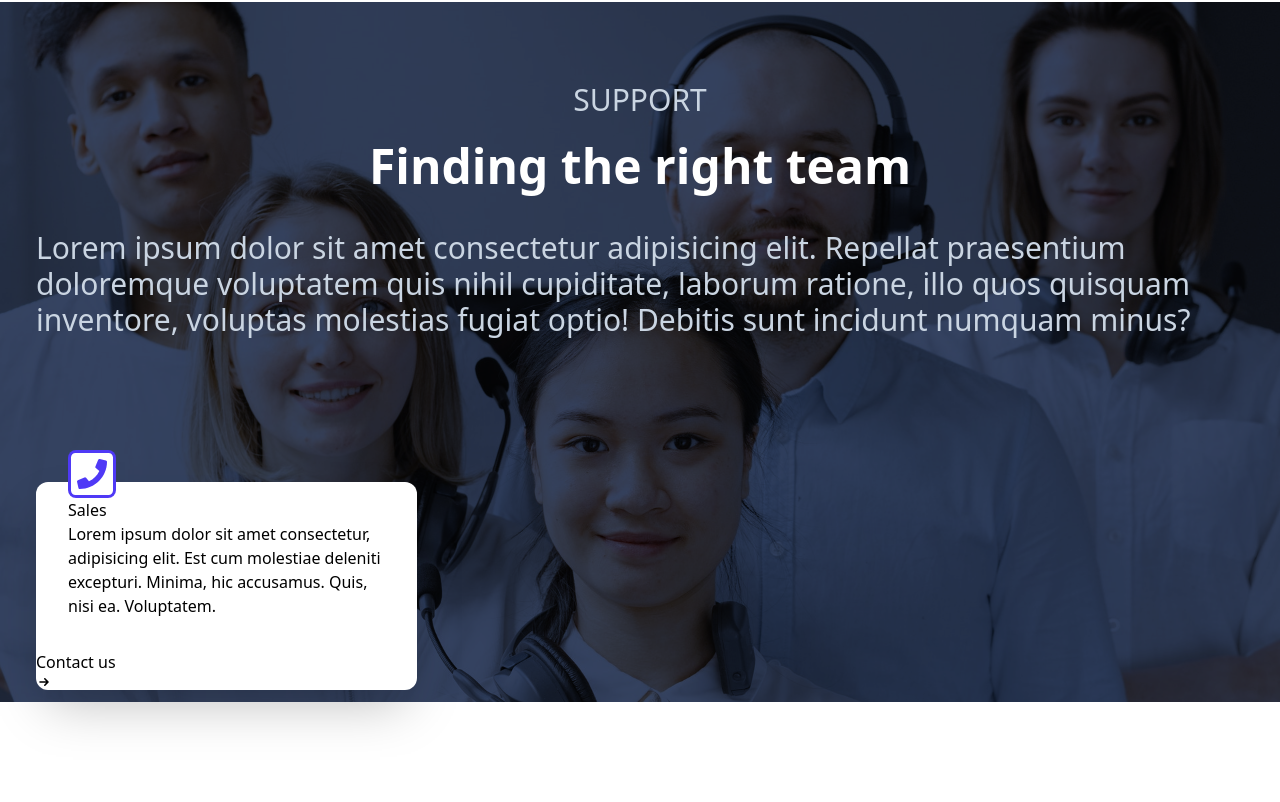
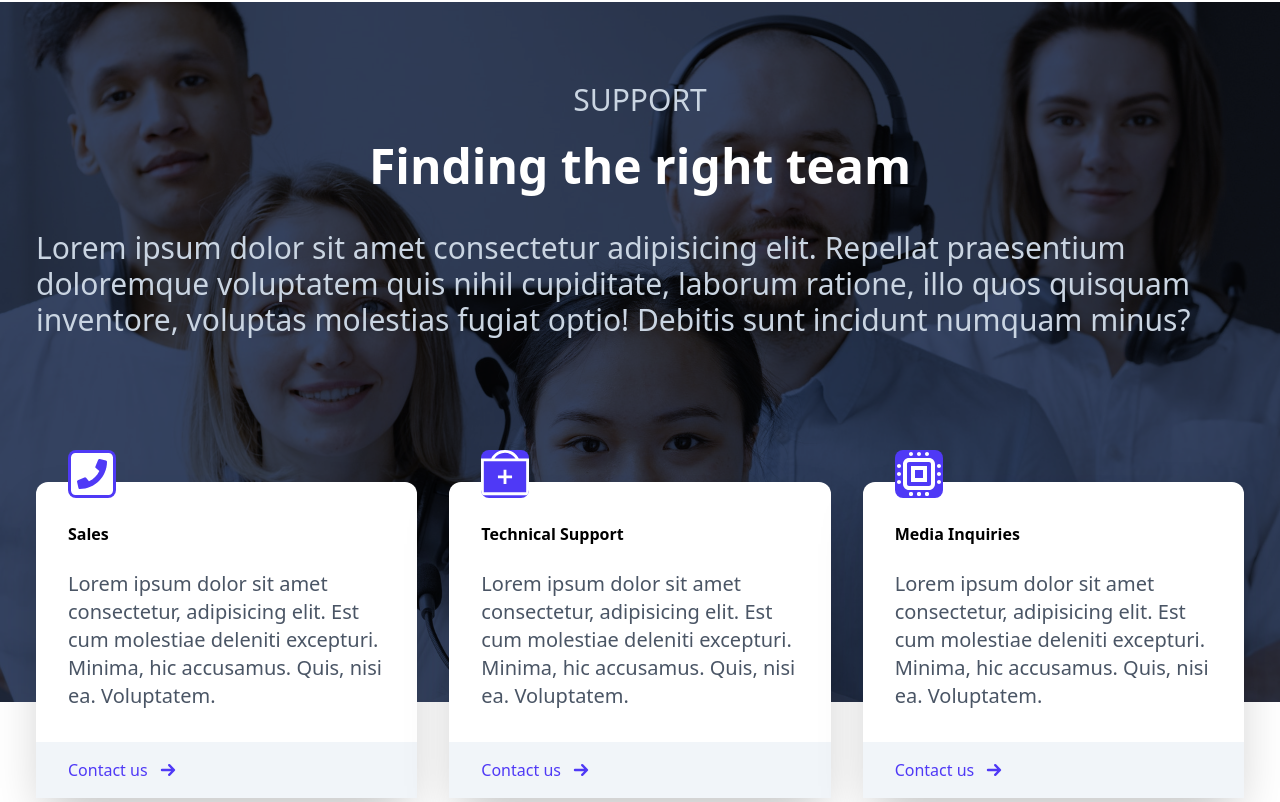
Before and after one commit to mohammad-reza99/nexa, a React (Vite) app: page / in a window 1280 px wide. Shown: the part 1106-1908 px from the top of the page. Built offline with nearby package versions, Linux system fonts and the light colour scheme.

Commit message:
feat: enhance Navbar spacing and improve Support component layout with additional sections for Technical Support and Media Inquiries

```diff
--- a/src/assets/components/Navbar.jsx
+++ b/src/assets/components/Navbar.jsx
@@ -25,7 +25,7 @@ const Navbar = () => {
           </button>
           <button className="px-8 py-3">Sign Up</button>
         </div>
-        <div className="md:hidden" onClick={handleClick}>
+        <div className="md:hidden mr-4" onClick={handleClick}>
           {nav ? (
             <IoCloseOutline className="w-15" />
           ) : (
--- a/src/assets/components/Support.jsx
+++ b/src/assets/components/Support.jsx
@@ -34,16 +34,48 @@ const Support = () => {
           <div className="bg-white rounded-xl shadow-2xl">
             <div className="p-8">
               <FaPhoneSquare className="text-5xl bg-indigo-600 text-white rounded-lg mt-[-4rem]" />
-              <h3>Sales</h3>
-              <p>
+              <h3 className=" font-bold text.2xl my-6">Sales</h3>
+              <p className=" text-gray-600 text-xl">
                 Lorem ipsum dolor sit amet consectetur, adipisicing elit. Est
                 cum molestiae deleniti excepturi. Minima, hic accusamus. Quis,
                 nisi ea. Voluptatem.
               </p>
             </div>
-            <div>
-              <p>
-                Contact us <HiArrowSmRight />
+            <div className="bg-slate-100 pl-8 py-4">
+              <p className="flex items-center text-indigo-600">
+                Contact us <HiArrowSmRight className="text-2xl ml-2" />
+              </p>
+            </div>
+          </div>
+          <div className="bg-white rounded-xl shadow-2xl">
+            <div className="p-8">
+              <TfiSupport className="text-5xl bg-indigo-600 text-white rounded-lg mt-[-4rem]" />
+              <h3 className=" font-bold text.2xl my-6">Technical Support</h3>
+              <p className=" text-gray-600 text-xl">
+                Lorem ipsum dolor sit amet consectetur, adipisicing elit. Est
+                cum molestiae deleniti excepturi. Minima, hic accusamus. Quis,
+                nisi ea. Voluptatem.
+              </p>
+            </div>
+            <div className="bg-slate-100 pl-8 py-4">
+              <p className="flex items-center text-indigo-600">
+                Contact us <HiArrowSmRight className="text-2xl ml-2" />
+              </p>
+            </div>
+          </div>
+          <div className="bg-white rounded-xl shadow-2xl">
+            <div className="p-8">
+              <CgSmartphoneChip className="text-5xl bg-indigo-600 text-white rounded-lg mt-[-4rem]" />
+              <h3 className=" font-bold text.2xl my-6">Media Inquiries</h3>
+              <p className=" text-gray-600 text-xl">
+                Lorem ipsum dolor sit amet consectetur, adipisicing elit. Est
+                cum molestiae deleniti excepturi. Minima, hic accusamus. Quis,
+                nisi ea. Voluptatem.
+              </p>
+            </div>
+            <div className="bg-slate-100 pl-8 py-4">
+              <p className="flex items-center text-indigo-600">
+                Contact us <HiArrowSmRight className="text-2xl ml-2" />
               </p>
             </div>
           </div>
```
